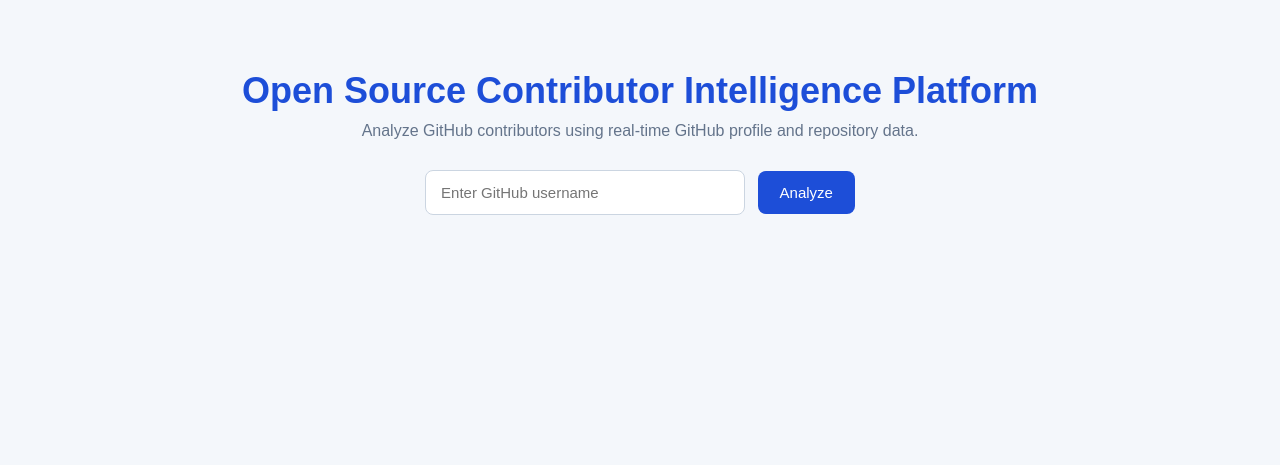
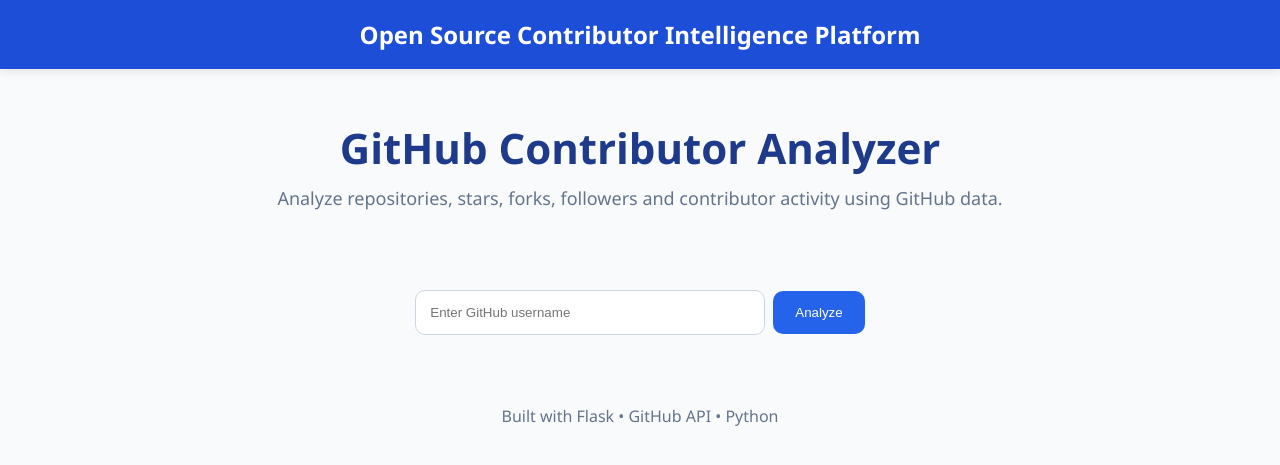
Before and after one commit to mayank200529/open-source-contributor-intelligence-platform, a Flask app: page / in a window 1280 px wide. Shown: the top 465 px of the page. Run offline with Flask 3, Linux system fonts and the light colour scheme.

Commit message:
style: redesign contributor analyzer ui

```diff
--- a/app/static/style.css
+++ b/app/static/style.css
@@ -1,145 +1,107 @@
-* {
-    margin: 0;
-    padding: 0;
-    box-sizing: border-box;
+*{
+    margin:0;
+    padding:0;
+    box-sizing:border-box;
 }
 
-body {
-    font-family: Arial, sans-serif;
-    background: #f4f7fb;
-    color: #1f2937;
+body{
+    font-family:Segoe UI, sans-serif;
+    background:#f8fafc;
+    color:#1e293b;
 }
 
-.container {
-    max-width: 1100px;
-    margin: 50px auto;
-    padding: 20px;
-    text-align: center;
+.navbar{
+    background:#1d4ed8;
+    color:white;
+    padding:18px 40px;
+    font-size:24px;
+    font-weight:700;
+    text-align:center;
+    box-shadow:0 2px 10px rgba(0,0,0,.1);
 }
 
-h1 {
-    color: #1d4ed8;
-    font-size: 36px;
-    margin-bottom: 10px;
+.hero{
+    text-align:center;
+    padding:50px 20px;
 }
 
-.subtitle {
-    color: #64748b;
-    font-size: 16px;
-    margin-bottom: 30px;
+.hero h1{
+    font-size:42px;
+    color:#1e3a8a;
+    margin-bottom:10px;
 }
 
-.search-box {
-    margin-bottom: 30px;
+.hero p{
+    color:#64748b;
+    font-size:18px;
 }
 
-.search-box input {
-    width: 320px;
-    padding: 13px 15px;
-    border: 1px solid #cbd5e1;
-    border-radius: 8px;
-    font-size: 15px;
-    outline: none;
+.search-box{
+    margin-top:30px;
+    display:flex;
+    justify-content:center;
+    align-items:center;
 }
 
-.search-box button {
-    padding: 13px 22px;
-    border: none;
-    border-radius: 8px;
-    background: #1d4ed8;
-    color: white;
-    font-size: 15px;
-    cursor: pointer;
-    margin-left: 8px;
+.search-box input{
+    width:350px;
+    padding:14px;
+    border:1px solid #cbd5e1;
+    border-radius:10px;
 }
 
-.search-box button:hover {
-    background: #1e40af;
+.search-box button{
+    padding:14px 22px;
+    border:none;
+    border-radius:10px;
+    background:#2563eb;
+    color:white;
+    cursor:pointer;
+    margin-left:8px;
 }
 
-.error {
-    color: #dc2626;
-    font-weight: bold;
-    margin-top: 10px;
+.profile-card{
+    max-width:1100px;
+    margin:30px auto;
+    background:white;
+    border-radius:18px;
+    padding:35px;
+    box-shadow:0 10px 25px rgba(0,0,0,.08);
+    text-align:center;
 }
 
-.profile-card {
-    background: white;
-    padding: 35px;
-    border-radius: 18px;
-    box-shadow: 0 12px 30px rgba(0, 0, 0, 0.08);
-    margin-top: 20px;
+.avatar{
+    width:120px;
+    border-radius:50%;
+    border:4px solid #dbeafe;
 }
 
-.avatar {
-    width: 110px;
-    height: 110px;
-    border-radius: 50%;
-    margin-bottom: 15px;
-    border: 4px solid #dbeafe;
+.stats-grid{
+    margin-top:30px;
+    display:grid;
+    grid-template-columns:repeat(auto-fit,minmax(180px,1fr));
+    gap:20px;
 }
 
-.profile-card h2 {
-    font-size: 26px;
-    color: #111827;
+.stat-card{
+    background:#eff6ff;
+    padding:25px;
+    border-radius:15px;
+    transition:.3s;
 }
 
-.username {
-    color: #64748b;
-    margin-top: 5px;
+.stat-card:hover{
+    transform:translateY(-5px);
 }
 
-.bio {
-    margin: 12px auto;
-    color: #475569;
-    max-width: 600px;
+.stat-card h3{
+    color:#2563eb;
+    font-size:30px;
 }
 
-.profile-link {
-    display: inline-block;
-    margin-top: 12px;
-    color: #1d4ed8;
-    text-decoration: none;
-    font-weight: bold;
+.footer{
+    margin-top:50px;
+    text-align:center;
+    padding:20px;
+    color:#64748b;
 }
-
-.stats-grid {
-    margin-top: 35px;
-    display: grid;
-    grid-template-columns: repeat(4, 1fr);
-    gap: 18px;
-}
-
-.stat-card {
-    background: #eff6ff;
-    padding: 22px;
-    border-radius: 14px;
-    border: 1px solid #dbeafe;
-}
-
-.stat-card h3 {
-    color: #1d4ed8;
-    font-size: 30px;
-    margin-bottom: 8px;
-}
-
-.stat-card p {
-    color: #475569;
-    font-size: 14px;
-}
-
-@media (max-width: 768px) {
-    .stats-grid {
-        grid-template-columns: repeat(2, 1fr);
-    }
-
-    .search-box input {
-        width: 100%;
-        margin-bottom: 10px;
-    }
-
-    .search-box button {
-        width: 100%;
-        margin-left: 0;
-    }
-}
--- a/app/templates/index.html
+++ b/app/templates/index.html
@@ -7,10 +7,17 @@
 </head>
 
 <body>
+    <div class="navbar">
+        Open Source Contributor Intelligence Platform
+    </div>
 
     <div class="container">
-        <h1>Open Source Contributor Intelligence Platform</h1>
-        <p class="subtitle">Analyze GitHub contributors using real-time GitHub profile and repository data.</p>
+        <div class="hero">
+            <h1>GitHub Contributor Analyzer</h1>
+            <p>
+                Analyze repositories, stars, forks, followers and contributor activity using GitHub data.
+            </p>
+        </div>
 
         <form method="POST" class="search-box">
             <input type="text" name="username" placeholder="Enter GitHub username" required>
@@ -78,6 +85,9 @@
         </div>
         {% endif %}
     </div>
+    <div class="footer">
+        Built with Flask • GitHub API • Python
+    </div>
 
 </body>
 </html>
```
